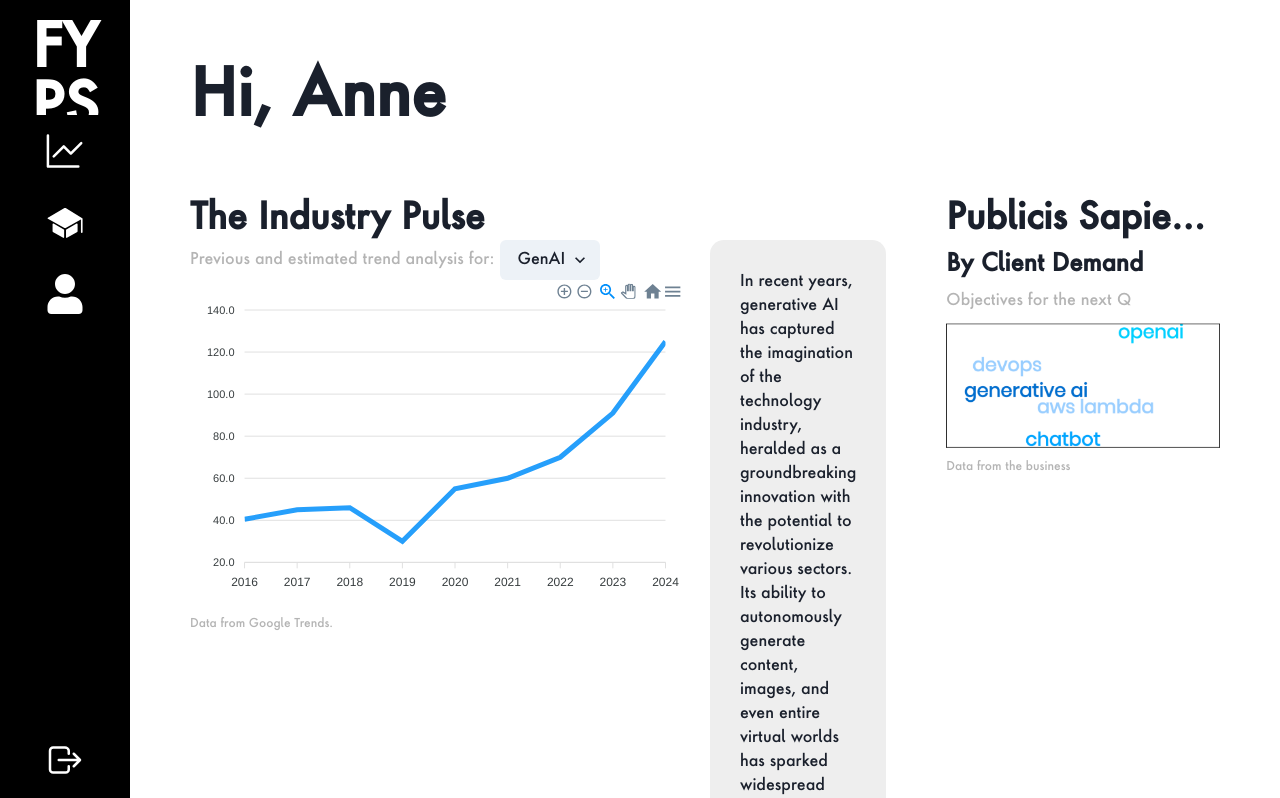
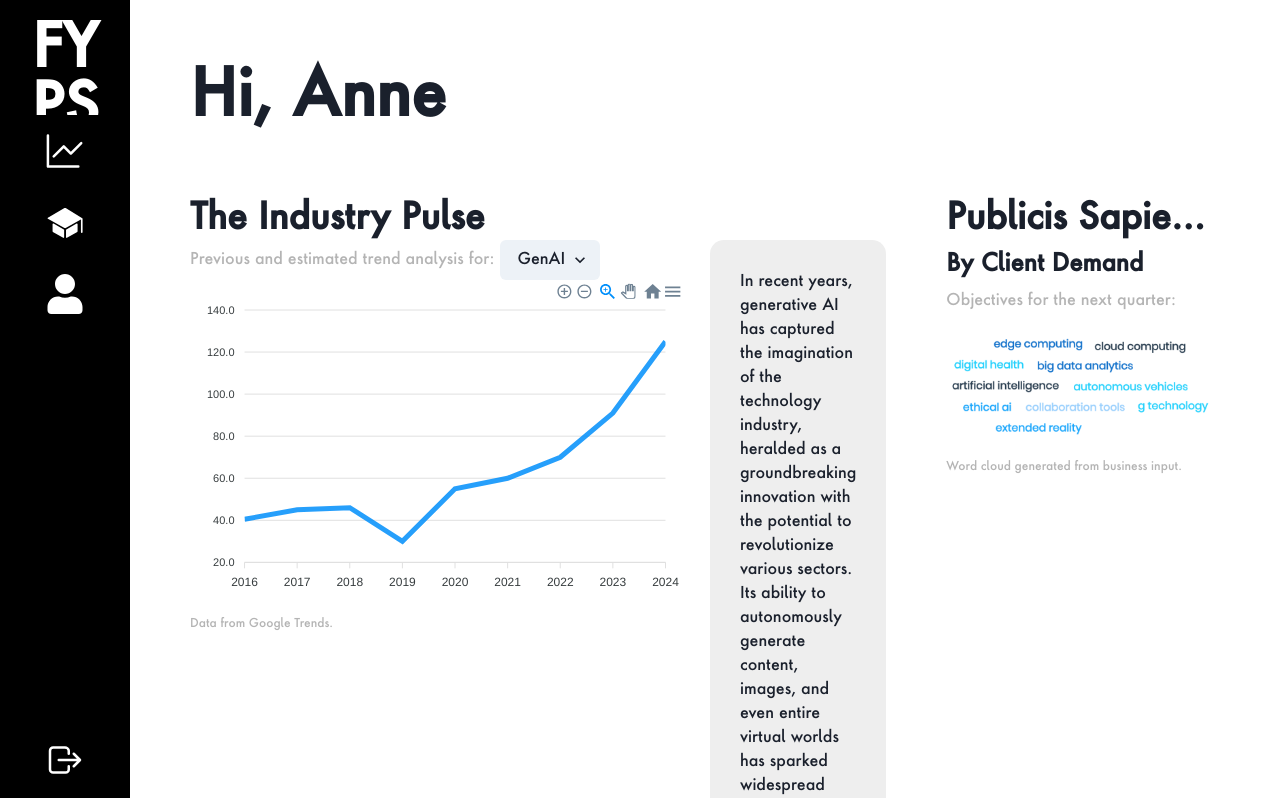
Before and after one commit to Woods-Jack/AspireHackathon2024, a Next.js app: page / in a window 1280 px wide. Shown: the top 798 px of the page. Built offline with nearby package versions, Linux system fonts and the light colour scheme.

Commit message:
word cloud

```diff
--- a/components/Dashboard/Graphs/BusinessGraph.tsx
+++ b/components/Dashboard/Graphs/BusinessGraph.tsx
@@ -10,11 +10,11 @@
         By Client Demand
       </Heading>
       <Text color={color.grey} pr="5px">
-        Objectives for the next Q
+        Objectives for the next quarter:
       </Text>
       <Image src="/image-2.png" />
       <Text color={color.grey} pr="5px" fontSize="12px">
-        Data from the business
+        Word cloud generated from business input.
       </Text>
     </Flex>
   );
```
Also changed, not shown: public/image-2.png.
